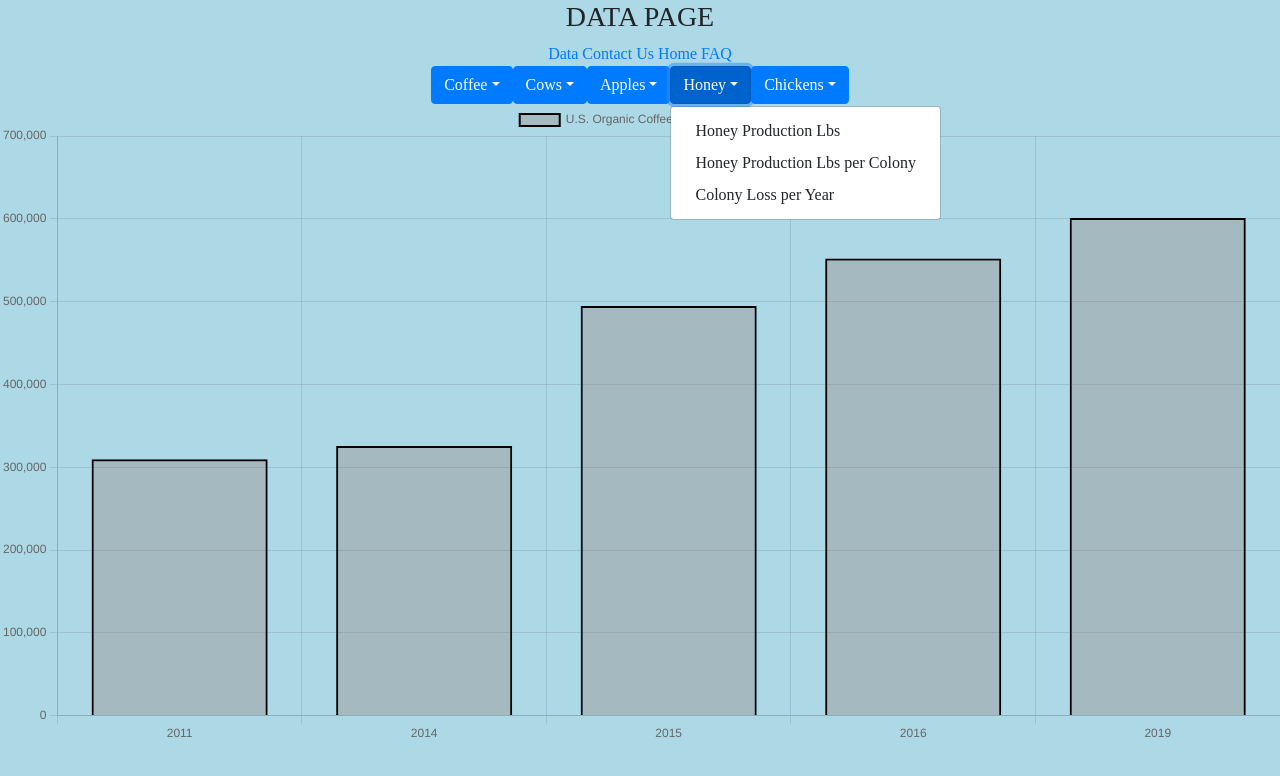
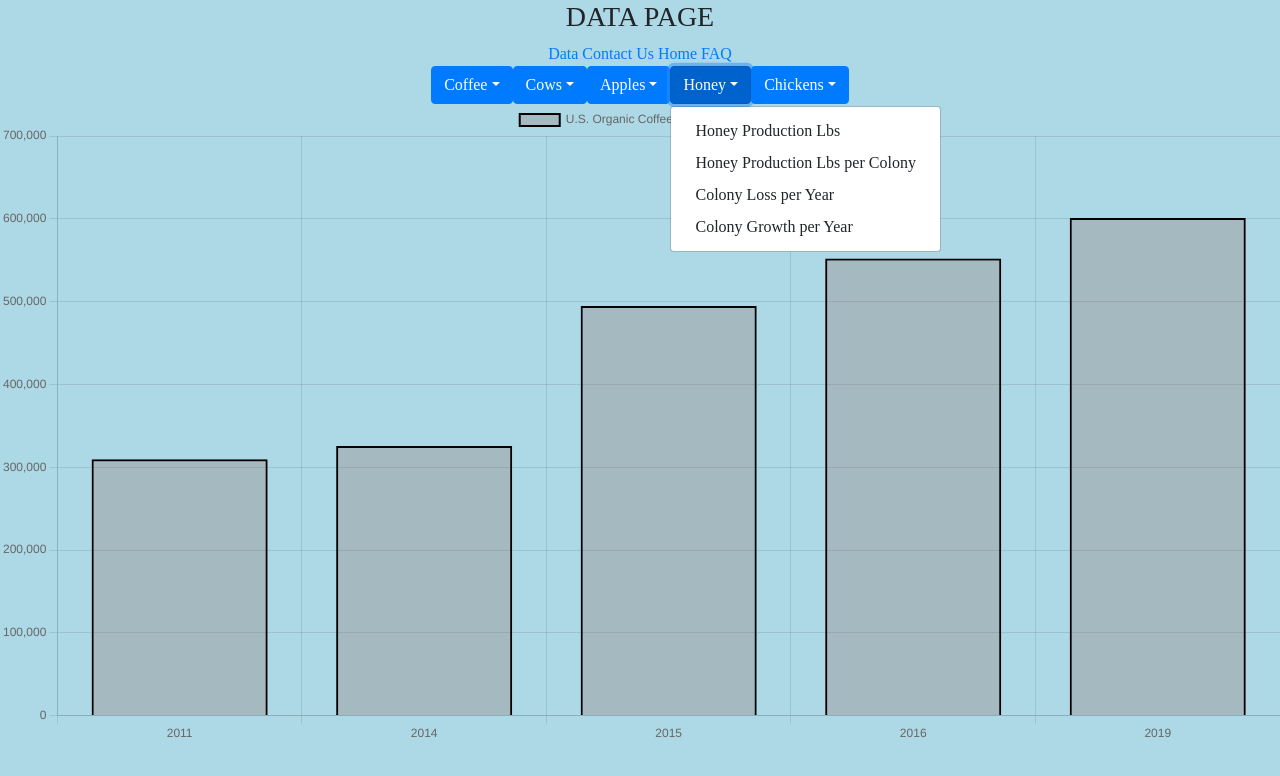
Before and after one commit to blam19/CSC-307-Naturepedia, a React (Create React App) app in the folder my-app/: page /data in a window 1280 px wide. Both pictures are taken after a click on the button "Honey". Shown: the top 776 px of the page. Built offline with nearby package versions, Linux system fonts and the light colour scheme.

Commit message:
Updated Honey dataset

```diff
--- a/my-app/src/pages/datapage.jsx
+++ b/my-app/src/pages/datapage.jsx
@@ -176,6 +176,7 @@ const DataPage = () => {
             <Dropdown.Item onClick={() => setCurState(honey_prod_lbs)}> Honey Production Lbs</Dropdown.Item>
             <Dropdown.Item href="#/action-2">Honey Production Lbs per Colony</Dropdown.Item>
             <Dropdown.Item href="#/action-3">Colony Loss per Year</Dropdown.Item>
+            <Dropdown.Item href="#/action-4">Colony Growth per Year</Dropdown.Item>
           </DropdownButton>
 
           <DropdownButton id="dropdown-basic-button" title="Chickens">
```
